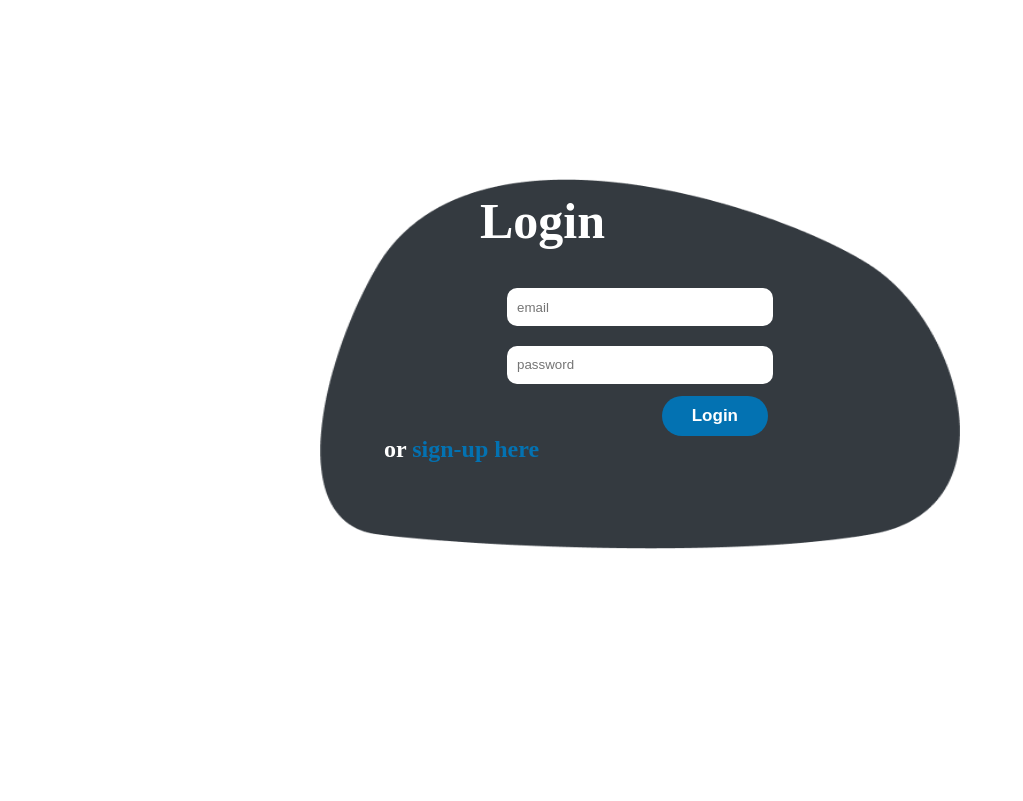
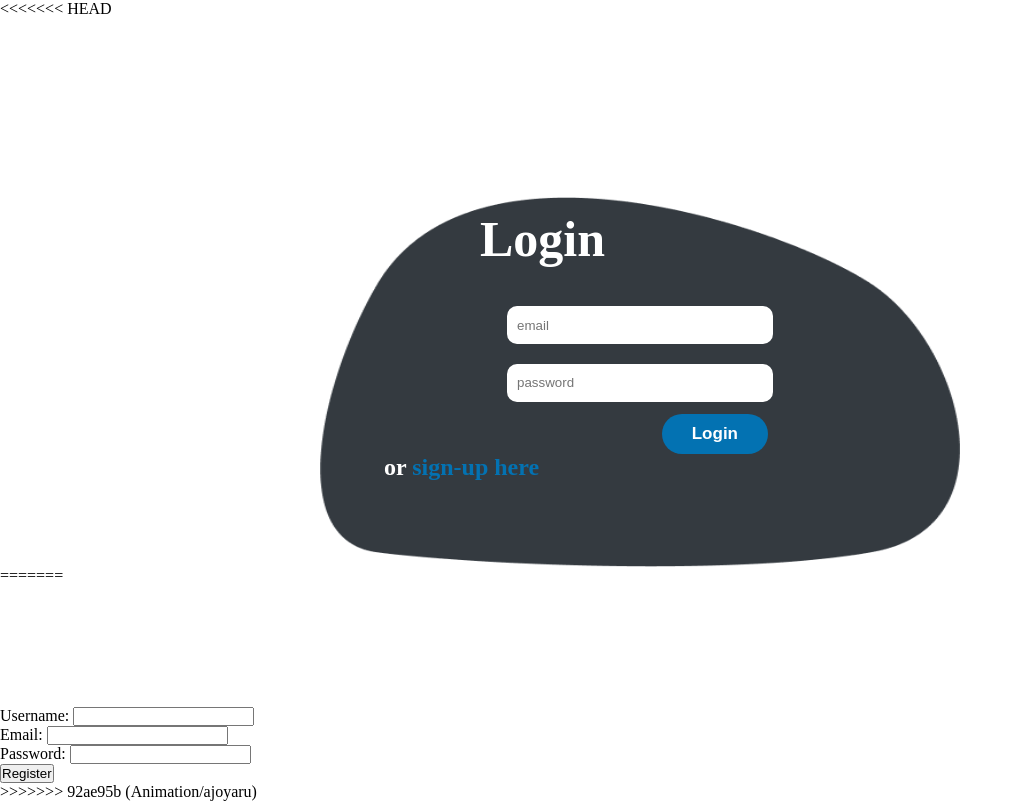
Before and after one commit to DataBytes-Organisation/Neo_Dolfin, a Flask app: page /register in a window 1280 px wide. Shown: the whole page, without its empty margins (0-1023 px from the left). Before the commit the page ends 549 px from the top, so only its background shows below. Run offline with Flask 3, Linux system fonts and the light colour scheme; parts of the project's set-up code (start-up, migrations or seed data) failed here and were passed over.

```diff
--- a/neo_dolfin/static/css/register.css
+++ b/neo_dolfin/static/css/register.css
@@ -16,4 +16,9 @@
           animation: slideFromLeft 0.5s ease-in-out;
           /* Add other existing styles for registration if any */
           /* ... */
+<<<<<<< HEAD
       }
+
+=======
+      }
+>>>>>>> 92ae95b (Animation/ajoyaru)
--- a/neo_dolfin/templates/register.html
+++ b/neo_dolfin/templates/register.html
@@ -1,6 +1,9 @@
 <!DOCTYPE html>
 <html>
+    <title>Login</title>
+    <link rel="stylesheet" href="../static/css/register.css">
 <head>
+<<<<<<< HEAD
     <title>Login</title>
     <link rel="stylesheet" href="../static/css/login.css">
 </head>
@@ -24,5 +27,23 @@
         </span></h2>
     </div>
 
+=======
+    <title>Register</title>
+</head>
+<body>
+    <h1>Registration</h1>
+    <form method="POST" action="/register">
+        <label for="username">Username:</label>
+        <input type="text" name="username" required>
+        <br>
+        <label for="email">Email:</label>
+        <input type="email" name="email" required>
+        <br>
+        <label for="password">Password:</label>
+        <input type="password" name="password" required>
+        <br>
+        <input type="submit" value="Register">
+    </form>
+>>>>>>> 92ae95b (Animation/ajoyaru)
 </body>
 </html>
```
